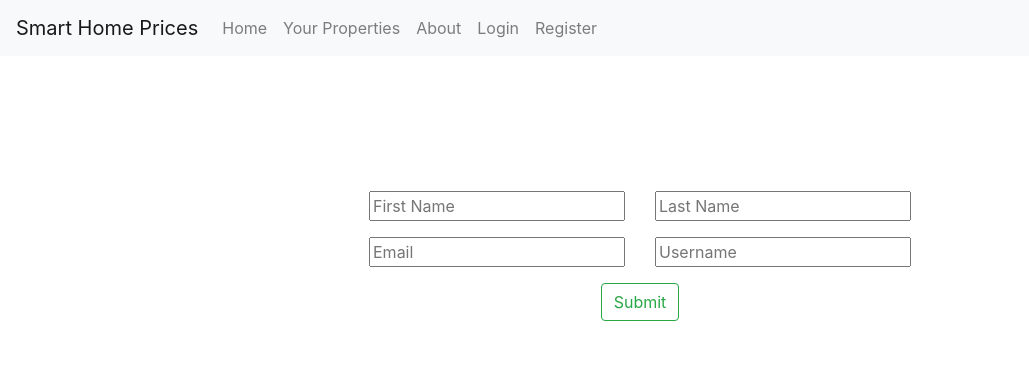
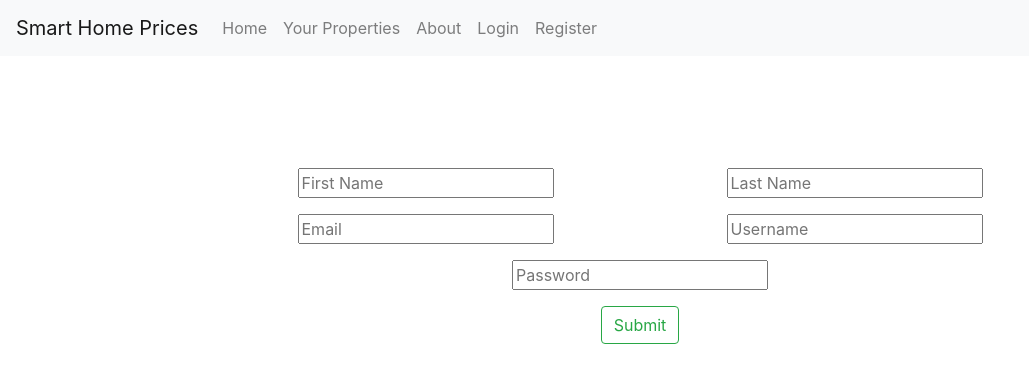
Before and after one commit to Build-Week-AirBnB-Optimal-Price/Front-end, a React (Create React App) app: page /register in a window 1280 px wide. Shown: the top 382 px of the page, without its empty margins (0-1029 px from the left). Built offline with nearby package versions, Linux system fonts and the light colour scheme.

Commit message:
added a password field to register form

```diff
--- a/src/App.js
+++ b/src/App.js
@@ -17,7 +17,7 @@ function App() {
       <Header />
       <Route exact path="/" component={HomePage}></Route>
       <Route path="/properties" component={PropertyPage}></Route>
-      <Route path="/about" component={About}></Route>
+      <Route path="https://devindcooper.github.io/Marketing-page/" component={About}></Route>
       <Route path="/login" component={LoginForm}></Route>
       <Route path="/register" component={Register}></Route>
     </div>
--- a/src/components/About.js
+++ b/src/components/About.js
@@ -5,10 +5,8 @@ const About = () => {
     return (
         <div className="wrapper">
             <h2>About Us</h2>
-
         </div>
     );
 };
 
 export default About;
-// src\assets\plus_sign.png
--- a/src/components/Header.js
+++ b/src/components/Header.js
@@ -34,7 +34,7 @@ const Header = () => {
               <NavLink href="/properties">Your Properties</NavLink>
             </NavItem>
             <NavItem>
-              <NavLink href="/about">About</NavLink>
+              <NavLink href="https://devindcooper.github.io/Marketing-page/#">About</NavLink>
             </NavItem>
             <NavItem>
               <NavLink href="/login">Login</NavLink>
--- a/src/components/Register.js
+++ b/src/components/Register.js
@@ -81,6 +81,21 @@ const LoginForm = ({ values, errors, touched, status }) => {
                             )}
                         </FormGroup>
                     </Col>
+                    <Col md={12}>
+                        <FormGroup>
+                            <Field
+                                type="password"
+                                name="password"
+                                placeholder="Password"
+                            />
+                            {touched.password && errors.password && (
+
+                                <Alert color="danger">
+                                    <p className="errors">{errors.password}</p>
+                                </Alert>
+                            )}
+                        </FormGroup>
+                    </Col>
                 </Row>
                 <Row>
                     <Col>
```
